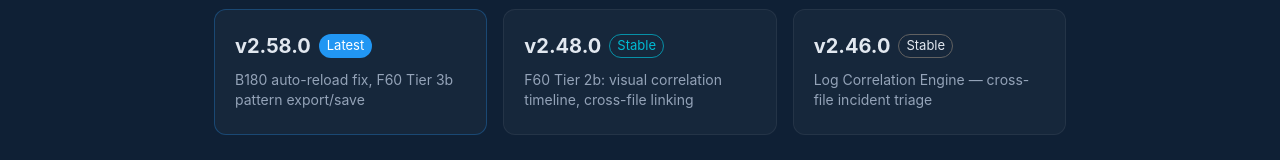
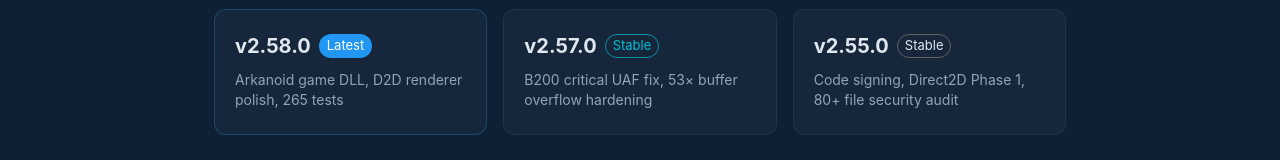
Before and after one commit to AntonSigur/AID-Speedpad-web, a Next.js app: page /download in a window 1280 px wide. Shown: the part 446-606 px from the top of the page. Built offline with nearby package versions, Linux system fonts and the light colour scheme.

Commit message:
[WebDev] Fix stale download cards + update unique features count to 33
- Download: Latest 3 releases cards updated to v2.58.0, v2.57.0, v2.55.0
- product-config: UNIQUE_FEATURES 30 → 33 (D3D renderer, Navigate menu, Arkanoid)

Co-authored-by: Copilot <223556219+Copilot@users.noreply.github.com>

```diff
--- a/src/app/download/page.tsx
+++ b/src/app/download/page.tsx
@@ -295,9 +295,9 @@ export default function DownloadPage() {
       <Container maxWidth="md" sx={{ pb: 4 }}>
         <Box sx={{ display: "grid", gridTemplateColumns: { xs: "1fr", md: "1fr 1fr 1fr" }, gap: 2 }}>
           {[
-            { v: CURRENT_VERSION, label: "Latest", summary: "B180 auto-reload fix, F60 Tier 3b pattern export/save", color: "primary" as const },
-            { v: "v2.48.0", label: "Stable", summary: "F60 Tier 2b: visual correlation timeline, cross-file linking", color: "secondary" as const },
-            { v: "v2.46.0", label: "Stable", summary: "Log Correlation Engine — cross-file incident triage", color: "default" as const },
+            { v: CURRENT_VERSION, label: "Latest", summary: "Arkanoid game DLL, D2D renderer polish, 265 tests", color: "primary" as const },
+            { v: "v2.57.0", label: "Stable", summary: "B200 critical UAF fix, 53× buffer overflow hardening", color: "secondary" as const },
+            { v: "v2.55.0", label: "Stable", summary: "Code signing, Direct2D Phase 1, 80+ file security audit", color: "default" as const },
           ].map((r) => (
             <Card key={r.v} elevation={0} sx={{ bgcolor: "rgba(255,255,255,0.03)", border: r.color === "primary" ? "1px solid rgba(33,150,243,0.3)" : "1px solid rgba(255,255,255,0.06)" }}>
               <CardContent sx={{ p: 2.5 }}>
--- a/src/lib/product-config.ts
+++ b/src/lib/product-config.ts
@@ -5,7 +5,7 @@ export const EXE_SIZE = "844KB";
 export const EXE_SIZE_SPACED = "844 KB";
 export const TEST_COUNT = 265;
 export const FEATURE_COUNT = "160+";
-export const UNIQUE_FEATURES = 30;
+export const UNIQUE_FEATURES = 33;
 export const RELEASE_COUNT = "70+";
 export const RELEASE_NUMBER = 79;
 
```
